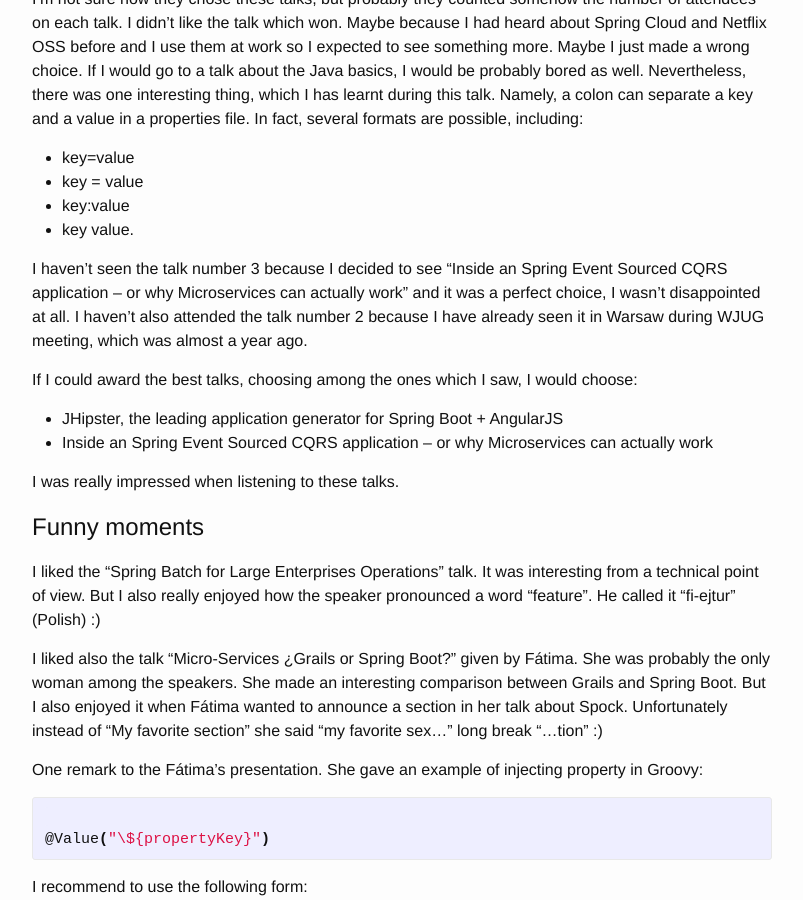
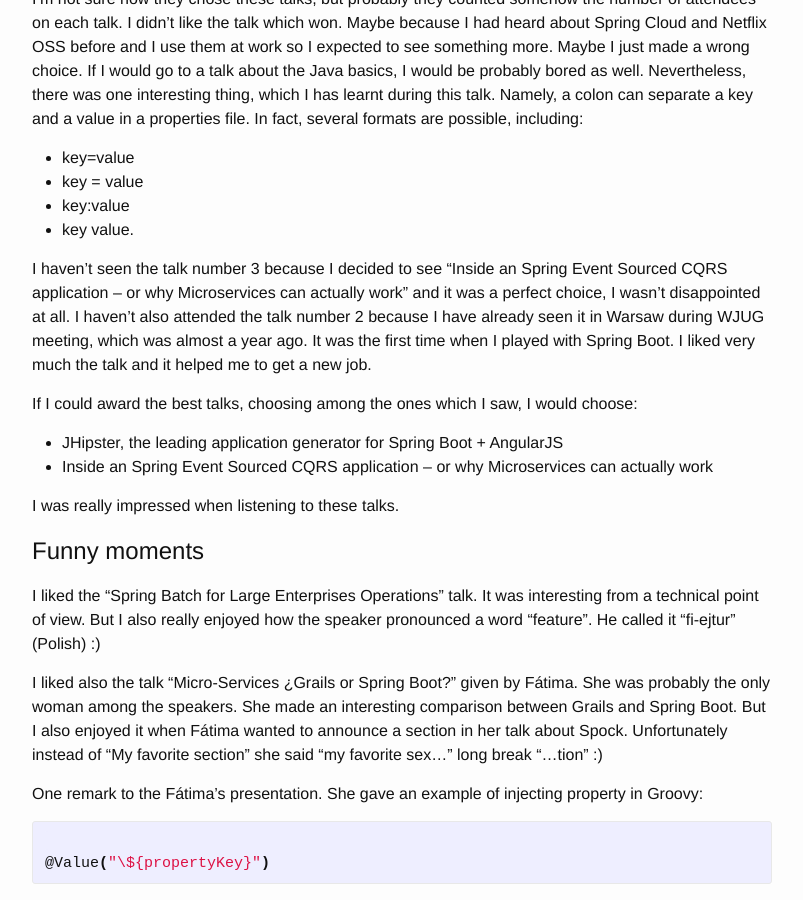
Before and after one commit to dst/dst.github.io, a Jekyll site: the page built from _posts/2015-05-07-springio2015-barcelona.md, in a window 1280 px wide and 900 px high, scrolled down 2677 px. Shown: the whole window, without its empty margins (238-1041 px from the left). Built offline with Jekyll 4.4.1, drawn with Linux system fonts in a browser that asks for light colours; comment, search, counter and statistics services are not loaded; some of the changed text lies outside the part shown.

Commit message:
Spring IO review additions

```diff
--- a/_posts/2015-05-07-springio2015-barcelona.md
+++ b/_posts/2015-05-07-springio2015-barcelona.md
@@ -65,7 +65,8 @@ formats are possible, including:
 I haven't seen the talk number 3 because I decided to see
 "Inside an Spring Event Sourced CQRS application – or why Microservices can actually work" and it was a perfect
 choice, I wasn't disappointed at all. I haven't also attended the talk number 2 because I have already seen it
-in Warsaw during WJUG meeting, which was almost a year ago.
+in Warsaw during WJUG meeting, which was almost a year ago. It was the first time when I played with Spring
+Boot. I liked very much the talk and it helped me to get a new job.
 
 If I could award the best talks, choosing among the ones which I saw, I would choose:
 
```
Also changed, not shown: other parts of _posts/2015-05-07-springio2015-barcelona.md (+2 -2 lines).
